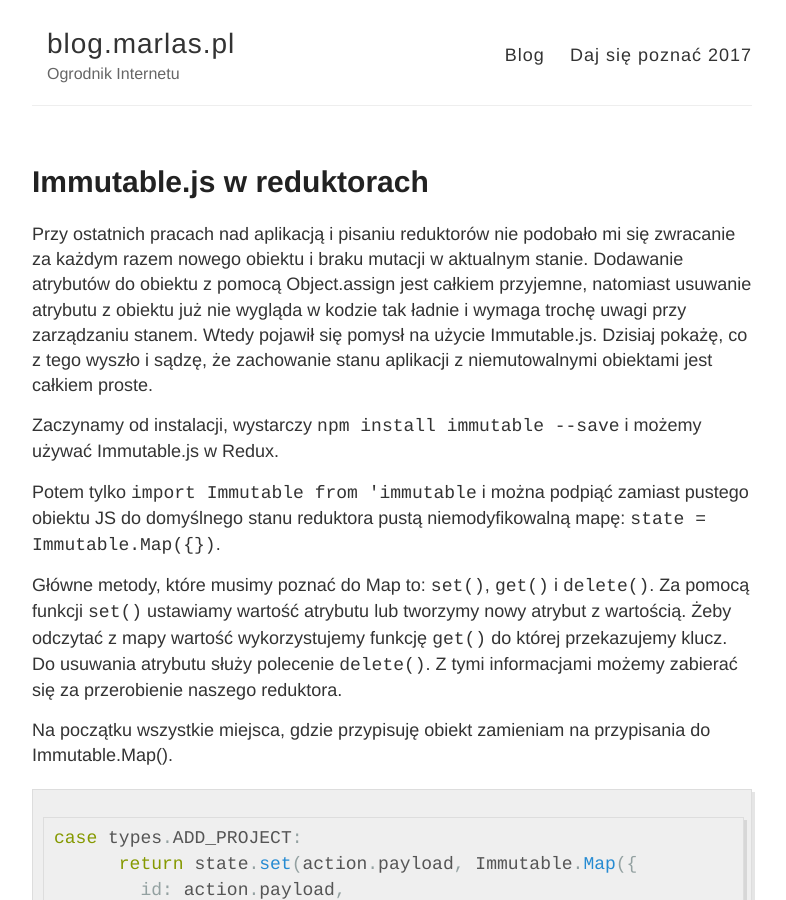
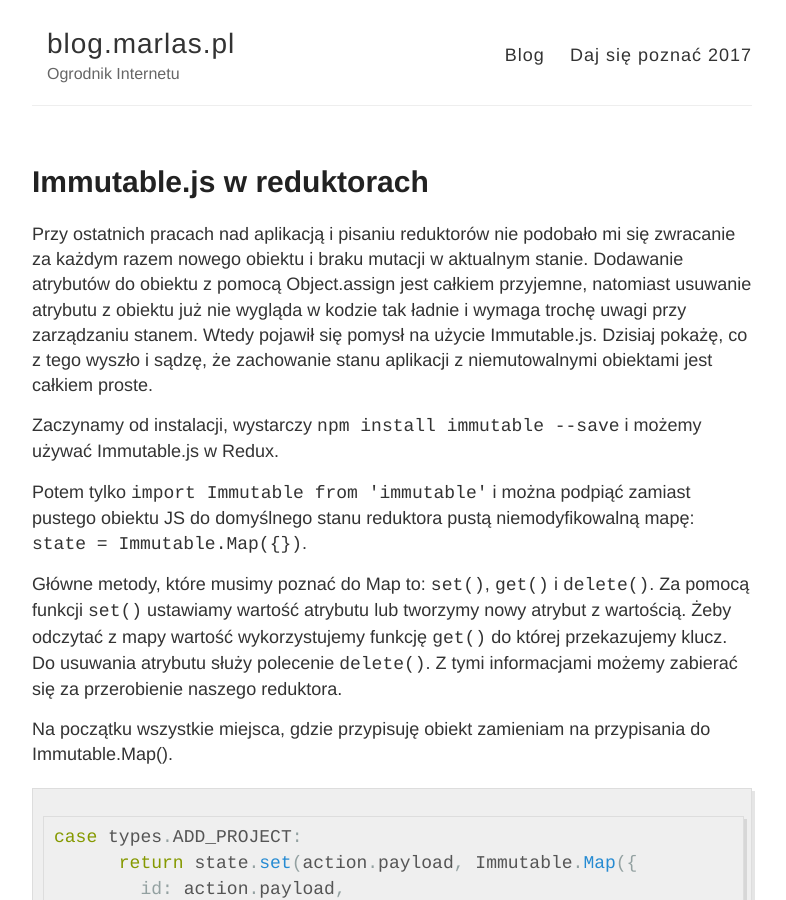
Before and after one commit to marlass/marlass.github.io, a Jekyll site: the page built from _posts/2017-04-07-immutable-js-reducers.md, in a window 1280 px wide and 900 px high. Shown: the whole window, without its empty margins (248-1034 px from the left). Built offline with Jekyll 4.4.1, drawn with Linux system fonts in a browser that asks for light colours; comment, search, counter and statistics services are not loaded.

Commit message:
Fix typo

```diff
--- a/_posts/2017-04-07-immutable-js-reducers.md
+++ b/_posts/2017-04-07-immutable-js-reducers.md
@@ -10,7 +10,7 @@ Przy ostatnich pracach nad aplikacją i pisaniu reduktorów nie podobało mi si
 
 Zaczynamy od instalacji, wystarczy `npm install immutable --save` i możemy używać Immutable.js w Redux.
 
-Potem tylko `import Immutable from 'immutable` i można podpiąć zamiast pustego obiektu JS do domyślnego stanu reduktora pustą niemodyfikowalną mapę: `state = Immutable.Map({})`.
+Potem tylko `import Immutable from 'immutable'` i można podpiąć zamiast pustego obiektu JS do domyślnego stanu reduktora pustą niemodyfikowalną mapę: `state = Immutable.Map({})`.
 
 Główne metody, które musimy poznać do Map to: `set()`, `get()` i `delete()`. Za pomocą funkcji `set()` ustawiamy wartość atrybutu lub tworzymy nowy atrybut z wartością. Żeby odczytać z mapy wartość wykorzystujemy funkcję `get()` do której przekazujemy klucz. Do usuwania atrybutu służy polecenie `delete()`. Z tymi informacjami możemy zabierać się za przerobienie naszego reduktora.
 
```
